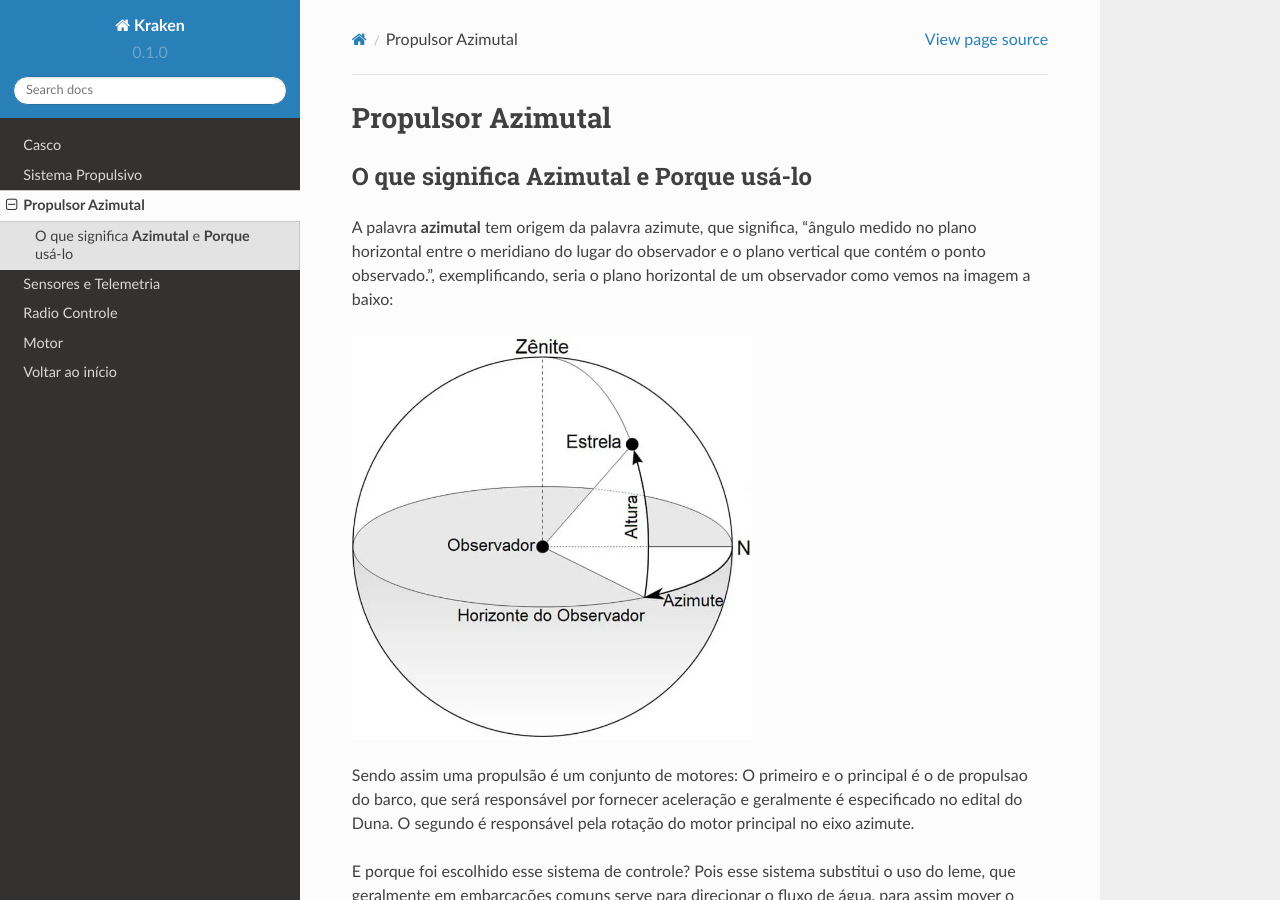
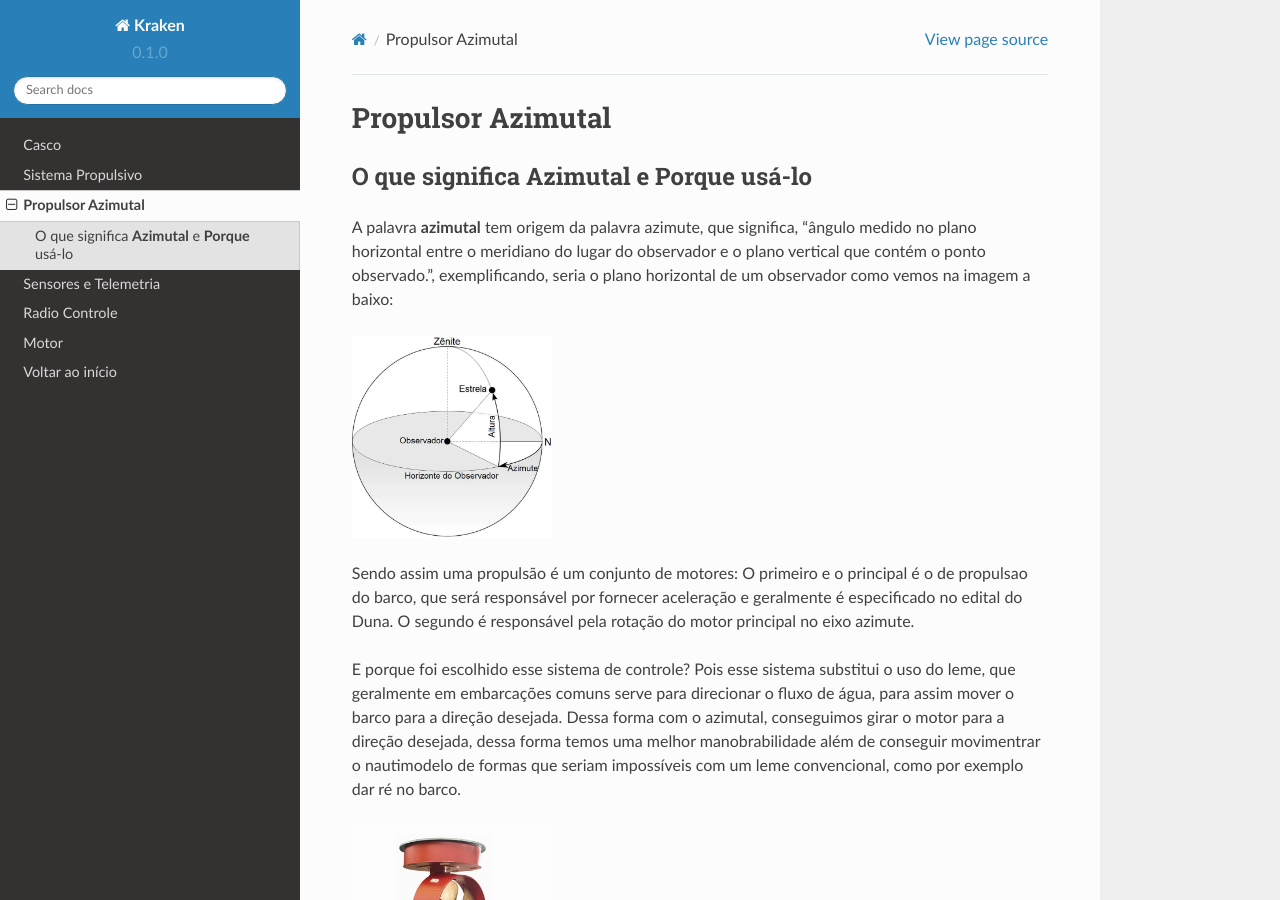
Before and after one commit to polinautico/RTD-Kraken, a Sphinx documentation site: the page built from docs/source/azimutal.rst, in a window 1280 px wide and 900 px high. Built offline with Sphinx 7.4.7 and the Read the Docs theme 2.0.0, drawn with Linux system fonts in a browser that asks for light colours.

Commit message:
Update azimutal.rst

```diff
--- a/docs/source/azimutal.rst
+++ b/docs/source/azimutal.rst
@@ -5,7 +5,7 @@
 A palavra **azimutal** tem origem da palavra azimute, que significa, "ângulo medido no plano horizontal entre o meridiano do lugar do observador e o plano vertical que contém o ponto observado.", exemplificando, seria o plano horizontal de um observador como vemos na imagem a baixo:
 
 .. image:: imagens/azimute-e-altura.webp
-  :width: 400
+  :width: 200
   :alt: Projeção Azimutal (referência)
 
 Sendo assim uma propulsão é um conjunto de motores:
@@ -17,7 +17,7 @@
 Dessa forma com o azimutal, conseguimos girar o motor para a direção desejada, dessa forma temos uma melhor manobrabilidade além de conseguir movimentrar o nautimodelo de formas que seriam impossíveis com um leme convencional, como por exemplo dar ré no barco.
 
 .. image:: imagens/Ex_motor_azimutal.jpg
-  :width: 400
+  :width: 200
   :alt: Exemplo de Azimutal
 
 ====
@@ -37,10 +37,14 @@
 O BTS####, não é uma banda de K-POP, é um motor dc com um sistema de encoder, sistema esse responsavel pelo sensoreamente do motor em si, para dessa forma realizar controle sob o motor, ou seja, o encoder nos fornecerá informações sobre o motor, para calcularmos a posição de seu eixo ou sua velocidade de rotação e assim criarmos algoritimos para controlá-lo da forma desejada.
 
 .. image:: imagens/motor_dc_com_encoder.jpg
+  :width: 400
+  :alt: Exemplo de Azimutal
 
 Como vemos na imagem acima do proprio dispositivo, temos um cilindro maior que é o sistema eletromagnético do motor, e no cilindro menor temos os dispositivos de sensoriamente, que são nada mais que sensores de efeito hall, também vemos as suas conexões que são 6 pinos. Esses pinos são mostrados abaixo:
 
 .. image:: imagens/conexao_motor_dc.png
+  :width: 400
+  :alt: Exemplo de Azimutal
 
 Sendo da seguinte forma:
 * os pinos 1 (M1) e 6 (M2) são pinos de tensão para o motor
```
